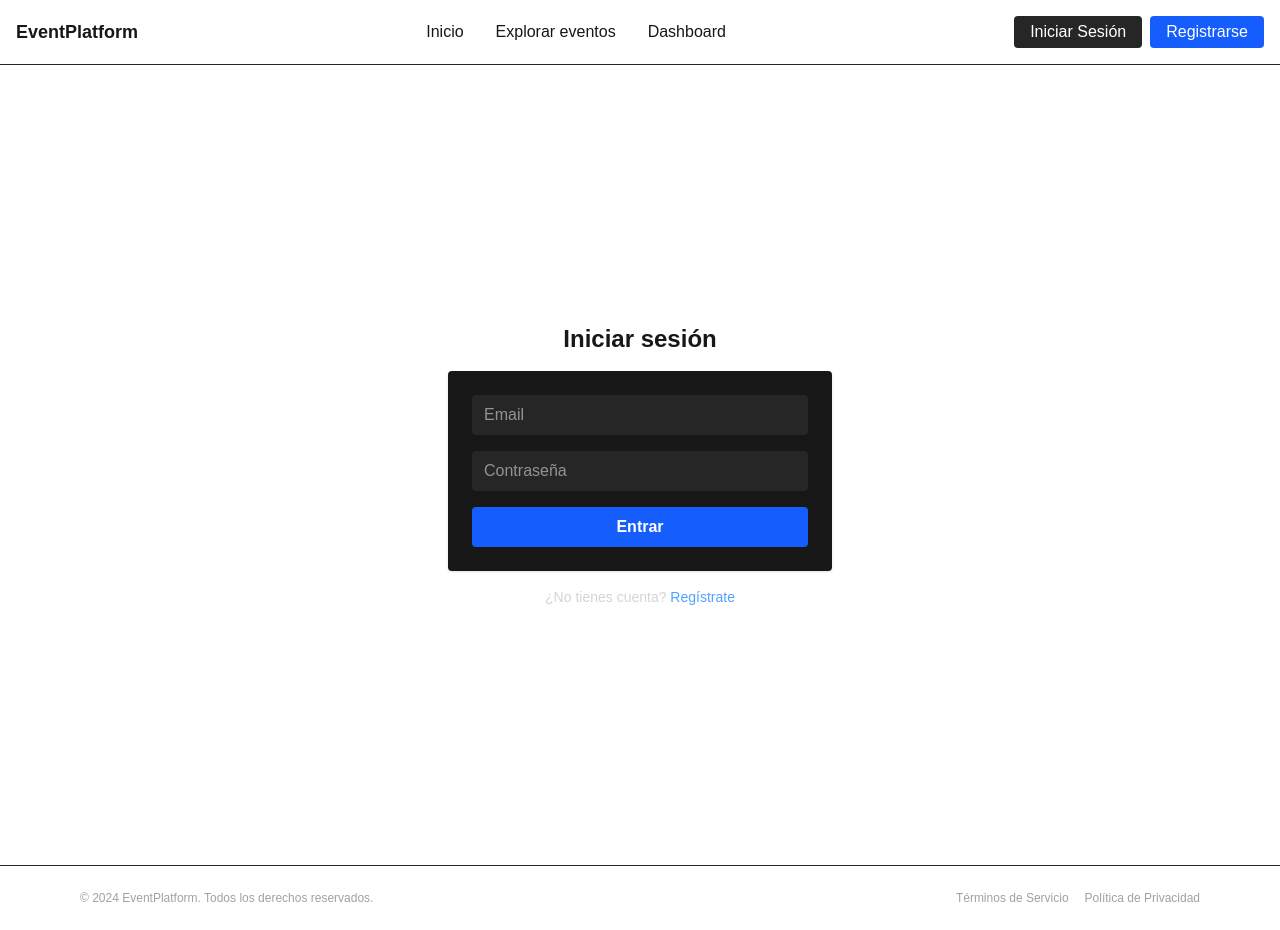
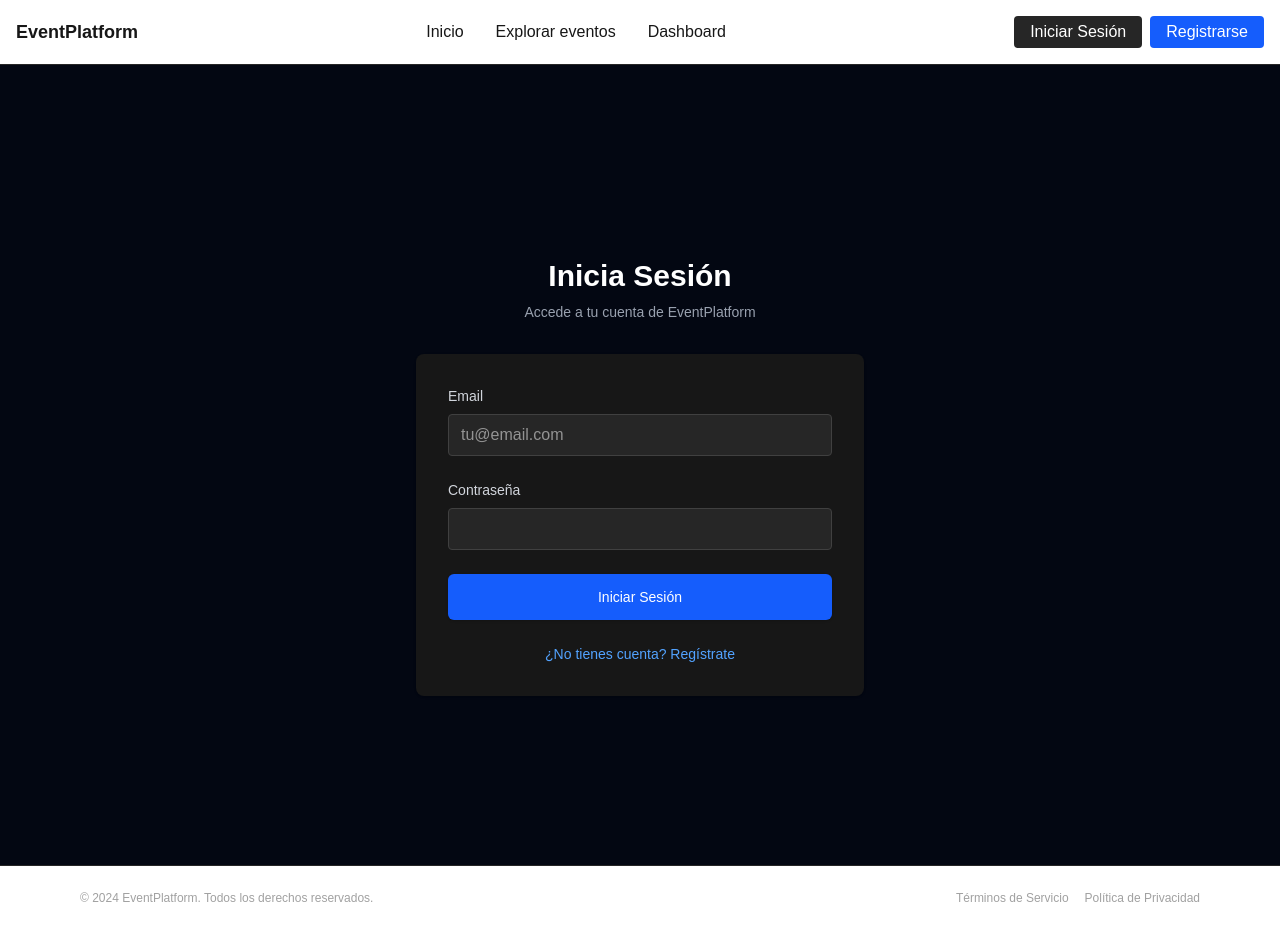
Before and after one commit to C-Ford17/eventos-app, a Next.js app: page /login in a window 1280 px wide. Built offline with nearby package versions, Linux system fonts and the light colour scheme.

Commit message:
feat: implementar autenticación de usuarios con login y redirección por roles
-- Deshabilitar middleware temporalmente para testing"

```diff
--- a/src/app/dashboard/asistente/page.tsx
+++ b/src/app/dashboard/asistente/page.tsx
@@ -1,19 +1,21 @@
 // src/app/dashboard/asistente/page.tsx
+'use client';
+
 export default function AsistentePanel() {
   return (
     <div className="space-y-8">
       <h1 className="text-2xl font-semibold">Panel de Asistente</h1>
-      <section>
+      <section className="bg-neutral-800 p-4 rounded">
         <h2 className="text-lg font-medium mb-2">Mis reservas</h2>
-        {/* Tabla de reservas, estado, fecha, método de pago */}
+        <p className="text-gray-400">Aquí verás tus reservas...</p>
       </section>
-      <section>
+      <section className="bg-neutral-800 p-4 rounded">
         <h2 className="text-lg font-medium mb-2">Boletos/Entradas</h2>
-        {/* QR para acceder a eventos, ver detalles de la entrada */}
+        <p className="text-gray-400">Aquí verás tus boletos...</p>
       </section>
-      <section>
+      <section className="bg-neutral-800 p-4 rounded">
         <h2 className="text-lg font-medium mb-2">Notificaciones</h2>
-        {/* Listado de notificaciones: reembolsos, cancelaciones, recordatorios */}
+        <p className="text-gray-400">No tienes notificaciones nuevas</p>
       </section>
     </div>
   );
--- a/src/app/dashboard/layout.tsx
+++ b/src/app/dashboard/layout.tsx
@@ -1,15 +1,33 @@
 // src/app/dashboard/layout.tsx
-export default function DashboardLayout({ children }: { children: React.ReactNode }) {
+export default function DashboardLayout({
+  children,
+}: {
+  children: React.ReactNode;
+}) {
   return (
-    <div className="flex h-screen flex-col md:flex-row">
-      <nav className="w-full md:w-60 bg-gray-800 text-white flex flex-col p-4">
-        <p className="text-lg mb-4 font-bold">Mi Panel</p>
-        <a href="/dashboard/organizador" className="mb-2 hover:underline">Organizador</a>
-        <a href="/dashboard/proveedor" className="mb-2 hover:underline">Proveedor</a>
-        <a href="/dashboard/asistente" className="mb-2 hover:underline">Asistente</a>
-        {/* Puedes hacer que los enlaces estén condicionados al rol aquí */}
-      </nav>
-      <main className="flex-1 p-6 overflow-y-auto">{children}</main>
+    <div className="min-h-screen bg-gray-950">
+      {/* Sidebar o navbar del dashboard */}
+      <aside className="fixed left-0 top-0 h-full w-64 bg-neutral-900 p-4">
+        <h2 className="text-white font-bold mb-4">Dashboard</h2>
+        <nav className="space-y-2">
+          <a href="/dashboard/asistente" className="block text-gray-300 hover:text-white">
+            Asistente
+          </a>
+          <a href="/dashboard/organizador" className="block text-gray-300 hover:text-white">
+            Organizador
+          </a>
+          <a href="/dashboard/proveedor" className="block text-gray-300 hover:text-white">
+            Proveedor
+          </a>
+        </nav>
+      </aside>
+
+      {/* Contenido principal */}
+      <main className="ml-64 p-8">
+        <div className="text-white">
+          {children}
+        </div>
+      </main>
     </div>
   );
 }
--- a/src/app/login/page.tsx
+++ b/src/app/login/page.tsx
@@ -1,83 +1,125 @@
-'use client';
-import { useState } from 'react';
-import { useRouter } from 'next/navigation';
+"use client";
+
+import { useState } from "react";
+import { useRouter } from "next/navigation";
+import Link from "next/link";
 
 export default function LoginPage() {
-  const [email, setEmail] = useState('');
-  const [password, setPassword] = useState('');
-  const [error, setError] = useState('');
-  const [loading, setLoading] = useState(false);
   const router = useRouter();
+  const [email, setEmail] = useState("");
+  const [password, setPassword] = useState("");
+  const [isLoading, setIsLoading] = useState(false);
+  const [serverError, setServerError] = useState("");
 
-  async function handleSubmit(e: React.FormEvent<HTMLFormElement>) {
+  const onSubmit = async (e: React.FormEvent<HTMLFormElement>) => {
     e.preventDefault();
-    setError('');
-    setLoading(true);
+    setIsLoading(true);
+    setServerError("");
+
+    console.log("Intentando login con:", { email });
 
     try {
-      const res = await fetch('/api/login', {
-        method: 'POST',
-        headers: { 'Content-Type': 'application/json' },
-        body: JSON.stringify({ email, password })
+      const res = await fetch("/api/login", {
+        method: "POST",
+        headers: { "Content-Type": "application/json" },
+        body: JSON.stringify({ email, password }),
       });
 
-      const contentType = res.headers.get('content-type');
-      if (contentType && contentType.includes('application/json')) {
+      console.log("Respuesta status:", res.status);
+
+      if (!res.ok) {
         const data = await res.json();
-        setLoading(false);
-
-        if (res.ok) {
-          // Login exitoso - redirige al dashboard
-          router.push('/dashboard');
-        } else {
-          setError(data.error || 'Error al iniciar sesión');
-        }
-      } else {
-        const text = await res.text();
-        console.error('Respuesta no-JSON:', text);
-        setError('Error del servidor');
-        setLoading(false);
+        setServerError(data.error || "Error al iniciar sesión");
+        setIsLoading(false);
+        return;
       }
 
-    } catch (err: any) {
-      setLoading(false);
-      setError('Error de conexión');
-      console.error('Error:', err);
+      const data = await res.json();
+      console.log("Login exitoso:", data);
+
+      // Guarda el usuario en localStorage
+      localStorage.setItem("user", JSON.stringify(data.user));
+
+      router.push("/dashboard");
+
+    } catch (error: any) {
+      console.error("Error de conexión:", error);
+      setServerError("Error de conexión. Intenta nuevamente.");
+      setIsLoading(false);
     }
-  }
+  };
 
   return (
-    <div className="min-h-screen flex flex-col items-center justify-center">
-      <h2 className="text-2xl font-bold mb-4">Iniciar sesión</h2>
-      <form className="bg-neutral-900 p-6 rounded w-full max-w-sm space-y-4 shadow" onSubmit={handleSubmit}>
+    <div className="min-h-screen flex items-center justify-center bg-gray-950 py-12 px-4">
+      <div className="max-w-md w-full space-y-8">
+        <div>
+          <h2 className="mt-6 text-center text-3xl font-extrabold text-white">
+            Inicia Sesión
+          </h2>
+          <p className="mt-2 text-center text-sm text-gray-400">
+            Accede a tu cuenta de EventPlatform
+          </p>
+        </div>
+
+        <form
+          onSubmit={onSubmit}
+          className="mt-8 space-y-6 bg-neutral-900 p-8 rounded-lg shadow"
+        >
+          {serverError && (
+            <div className="bg-red-900/50 border border-red-700 text-red-200 px-4 py-3 rounded">
+              {serverError}
+            </div>
+          )}
+
+          <div>
+            <label htmlFor="email" className="block text-sm font-medium text-gray-300 mb-2">
+              Email
+            </label>
             <input
-          className="w-full px-3 py-2 rounded bg-neutral-800 text-white"
+              id="email"
               type="email"
-          placeholder="Email"
               value={email}
-          onChange={e => setEmail(e.target.value)}
+              onChange={(e) => setEmail(e.target.value)}
+              disabled={isLoading}
               required
+              placeholder="tu@email.com"
+              className="w-full px-3 py-2 rounded bg-neutral-800 text-white border border-neutral-700 focus:outline-none focus:ring-2 focus:ring-blue-500 disabled:opacity-50"
             />
+          </div>
+
+          <div>
+            <label htmlFor="password" className="block text-sm font-medium text-gray-300 mb-2">
+              Contraseña
+            </label>
             <input
-          className="w-full px-3 py-2 rounded bg-neutral-800 text-white"
+              id="password"
               type="password"
-          placeholder="Contraseña"
               value={password}
-          onChange={e => setPassword(e.target.value)}
+              onChange={(e) => setPassword(e.target.value)}
+              disabled={isLoading}
               required
+              className="w-full px-3 py-2 rounded bg-neutral-800 text-white border border-neutral-700 focus:outline-none focus:ring-2 focus:ring-blue-500 disabled:opacity-50"
             />
-        {error && <div className="text-red-400 text-sm">{error}</div>}
+          </div>
+
           <button
             type="submit"
-          disabled={loading}
-          className="w-full py-2 bg-blue-600 hover:bg-blue-700 rounded text-white font-semibold disabled:opacity-50"
+            disabled={isLoading}
+            className="w-full flex justify-center py-3 px-4 border border-transparent rounded-md shadow-sm text-sm font-medium text-white bg-blue-600 hover:bg-blue-700 focus:outline-none focus:ring-2 focus:ring-offset-2 focus:ring-blue-500 disabled:bg-gray-600 disabled:cursor-not-allowed"
           >
-          {loading ? 'Iniciando sesión...' : 'Entrar'}
+            {isLoading ? "Iniciando sesión..." : "Iniciar Sesión"}
           </button>
+
+          <div className="flex flex-col space-y-2 text-center">
+            <Link
+              href="/register"
+              className="text-sm text-blue-400 hover:text-blue-300"
+            >
+              ¿No tienes cuenta? Regístrate
+            </Link>
+          </div>
         </form>
-      <p className="mt-4 text-sm text-neutral-300">
-        ¿No tienes cuenta? <a href="/register" className="text-blue-400 hover:underline">Regístrate</a>
-      </p>
+      </div>
     </div>
   );
 }
--- a/src/components/LoginForm.tsx
+++ /dev/null
@@ -1,55 +0,0 @@
-'use client'
-import { useState } from 'react'
-import { signIn } from 'next-auth/react'
-import { useRouter } from 'next/navigation'
-
-export default function LoginForm() {
-  const [email, setEmail] = useState('')
-  const [password, setPassword] = useState('')
-  const [error, setError] = useState('')
-  const router = useRouter()
-
-  const handleSubmit = async (e: React.FormEvent) => {
-    e.preventDefault()
-    setError('')
-    const res = await signIn('credentials', {
-      email,
-      password,
-      redirect: false
-    })
-    if (res?.ok) {
-      router.push('/') // Redirecciona al home tras login correcto
-    } else {
-      setError('Credenciales incorrectas')
-    }
-  }
-
-  return (
-    <form className="max-w-md mx-auto p-4 space-y-4" onSubmit={handleSubmit}>
-      <h2 className="text-xl font-semibold">Iniciar sesión</h2>
-      <input
-        type="email"
-        placeholder="Correo"
-        value={email}
-        onChange={e => setEmail(e.target.value)}
-        className="w-full border rounded px-2 py-1"
-        required
-      />
-      <input
-        type="password"
-        placeholder="Contraseña"
-        value={password}
-        onChange={e => setPassword(e.target.value)}
-        className="w-full border rounded px-2 py-1"
-        required
-      />
-      {error && <div className="text-red-500 text-sm">{error}</div>}
-      <button
-        type="submit"
-        className="w-full bg-blue-600 text-white py-2 rounded hover:bg-blue-700"
-      >
-        Entrar
-      </button>
-    </form>
-  )
-}
--- a/src/middleware.ts
+++ /dev/null
@@ -1,22 +0,0 @@
-import { NextResponse } from 'next/server'
-import type { NextRequest } from 'next/server'
-import { getToken } from "next-auth/jwt"
-
-export async function middleware(request: NextRequest) {
-  // Define rutas protegidas
-  const protectedPaths = ['/dashboard', '/admin']
-  const { pathname } = request.nextUrl
-  // ¿Ruta protegida?
-  if (protectedPaths.some(path => pathname.startsWith(path))) {
-    const token = await getToken({ req: request })
-    if (!token) {
-      // Redirecciona a login si no está autenticado
-      return NextResponse.redirect(new URL('/login', request.url))
-    }
-    // Bonus: validación de roles
-    // if (pathname.startsWith('/admin') && token.tipo_usuario !== 'organizador') {
-    //   return NextResponse.redirect(new URL('/', request.url))
-    // }
-  }
-  return NextResponse.next()
-}
```
Also changed, not shown: src/app/dashboard/page.tsx (+54 -15 lines), 1 other file (tests, documents, lock files or other folders). Lines whose indentation alone changed are shown as unchanged.
